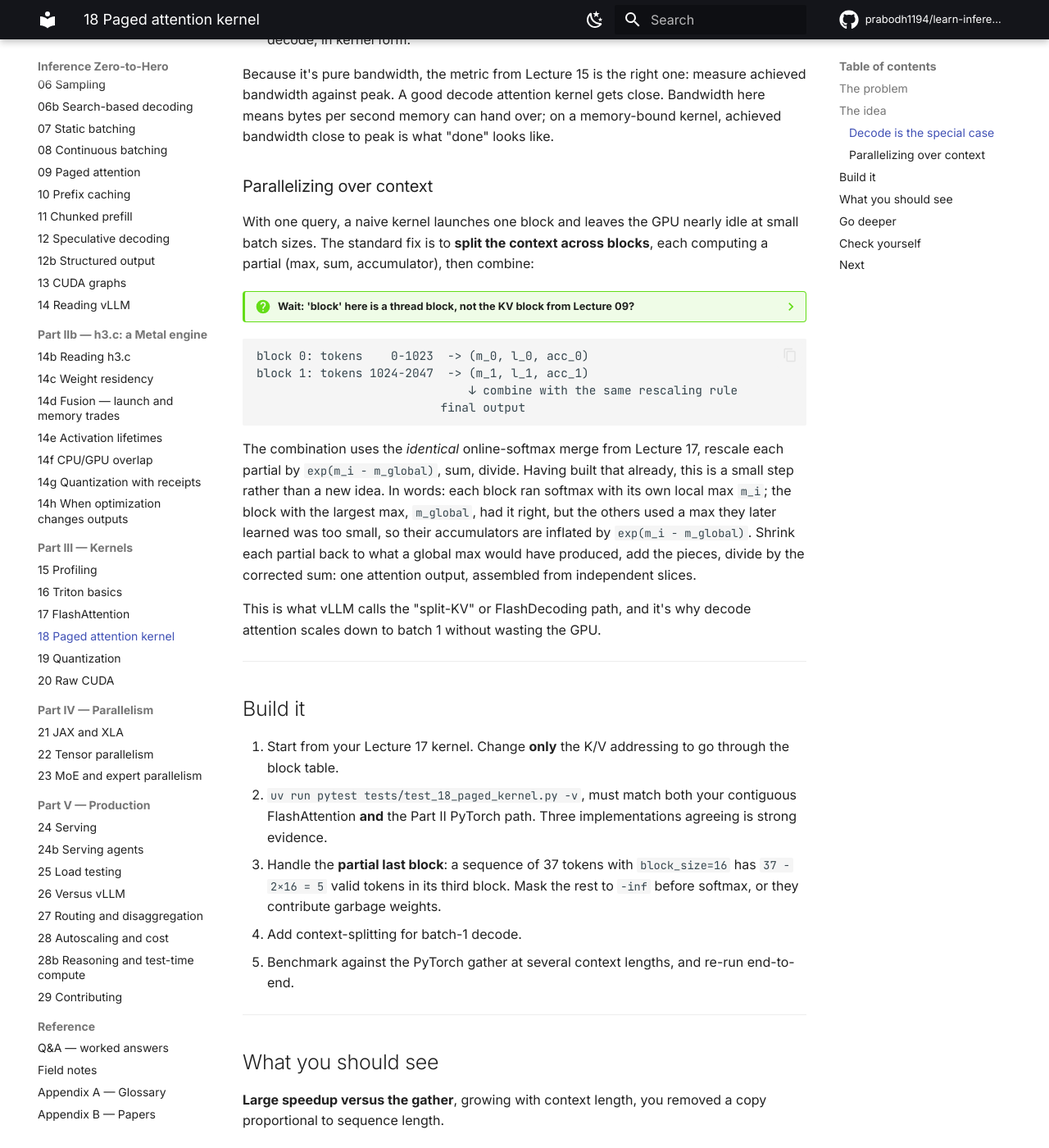
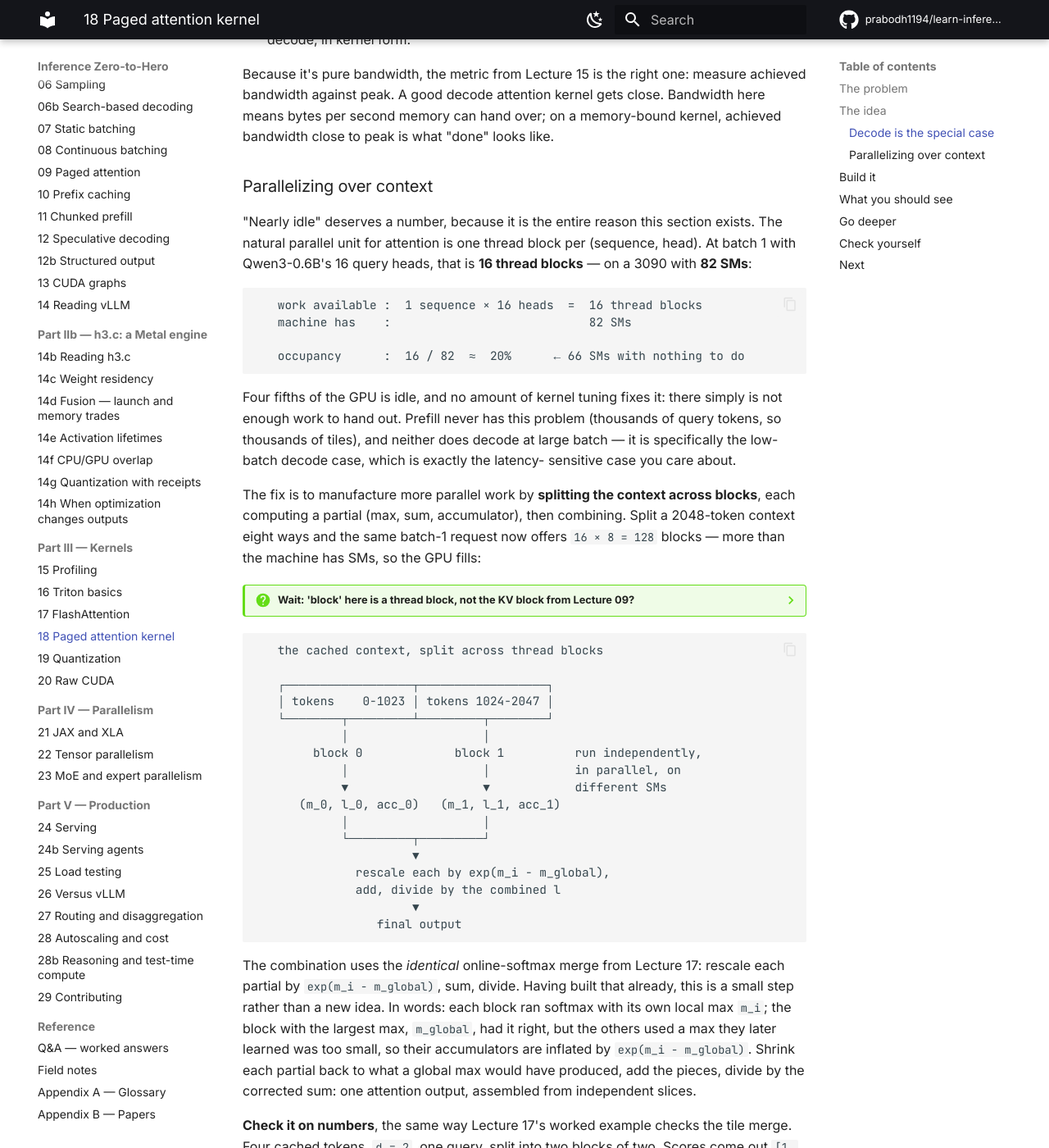
Before and after one commit to prabodh1194/learn-inference, an MkDocs documentation site: the page built from book/18-paged-attention-kernel.md, in a window 1280 px wide and 1400 px high, scrolled down 4573 px. Shown: the whole window at 82% size. Built offline with MkDocs 1.6.1 and Material for MkDocs 9.7.7, drawn with Linux system fonts in a browser that asks for light colours; comment, search, counter and statistics services are not loaded; some of the changed text lies outside the part shown.

Commit message:
book: L18 -- work the split-KV merge on numbers, quantify the idle GPU, draw the split
L17's standard moved a long way; L18 needed less than a rewrite but had three
concrete gaps against it.

1. The split-KV merge was described in prose only -- and it is the SAME merge
   L17 now works by hand, so the loop was left open. Adds a worked check: 4
   cached tokens, d=2, one query, split into two blocks. Block 0 holds the
   global max so its rescale is exp(0)=1 and it is untouched; block 1 is shrunk
   by exp(2-3)=0.3679; the merged result reproduces the one-shot output exactly.
   Draws the point out: no block needs to know anything about the others while
   it runs, and the merge needs only (m, l, acc) per block -- not the scores --
   which is what makes the split embarrassingly parallel.

2. "leaves the GPU nearly idle" was asserted with no number, despite being the
   whole motivation. Quantified: batch 1 x 16 query heads = 16 thread blocks
   against the 3090's 82 SMs, ~20% occupancy, 66 SMs idle. Notes this is
   specifically the low-batch decode case (prefill has thousands of tiles), and
   that splitting a 2048-token context 8 ways gives 128 blocks, which
   oversubscribes the machine.

3. The split-KV sketch showed the split but not the combine. Replaced with a
   diagram carrying the flow through: context split -> independent partials on
   different SMs -> rescale by exp(m_i - m_global) -> final output.

Numbers verified: merge reproduces one-shot to 4dp; 16/82 = 19.5%; 128/82 =
1.56x.

Co-Authored-By: Claude Opus 5 <noreply@anthropic.com>

````diff
--- a/book/18-paged-attention-kernel.md
+++ b/book/18-paged-attention-kernel.md
@@ -223,9 +223,28 @@ like.
 
 ### Parallelizing over context
 
-With one query, a naive kernel launches one block and leaves the GPU nearly idle
-at small batch sizes. The standard fix is to **split the context across blocks**,
-each computing a partial (max, sum, accumulator), then combine:
+"Nearly idle" deserves a number, because it is the entire reason this section
+exists. The natural parallel unit for attention is one thread block per
+(sequence, head). At batch 1 with Qwen3-0.6B's 16 query heads, that is
+**16 thread blocks** — on a 3090 with **82 SMs**:
+
+```
+   work available :  1 sequence × 16 heads  =  16 thread blocks
+   machine has    :                            82 SMs
+
+   occupancy      :  16 / 82  ≈  20%      ← 66 SMs with nothing to do
+```
+
+Four fifths of the GPU is idle, and no amount of kernel tuning fixes it: there
+simply is not enough work to hand out. Prefill never has this problem (thousands
+of query tokens, so thousands of tiles), and neither does decode at large batch
+— it is specifically the low-batch decode case, which is exactly the latency-
+sensitive case you care about.
+
+The fix is to manufacture more parallel work by **splitting the context across
+blocks**, each computing a partial (max, sum, accumulator), then combining. Split
+a 2048-token context eight ways and the same batch-1 request now offers
+`16 × 8 = 128` blocks — more than the machine has SMs, so the GPU fills:
 
 ??? question "Wait: 'block' here is a thread block, not the KV block from Lecture 09?"
     Both words are in play, and they mean different things. The **KV block** is
@@ -238,13 +257,26 @@ each computing a partial (max, sum, accumulator), then combine:
     [Full answer](qa.md#wait-block-here-is-a-thread-block-not-the-kv-block-from-lecture-09)
 
 ```
-block 0: tokens    0-1023  -> (m_0, l_0, acc_0)
-block 1: tokens 1024-2047  -> (m_1, l_1, acc_1)
-                              ↓ combine with the same rescaling rule
-                          final output
+   the cached context, split across thread blocks
+
+   ┌──────────────────┬──────────────────┐
+   │ tokens    0-1023 │ tokens 1024-2047 │
+   └────────┬─────────┴─────────┬────────┘
+            │                   │
+        block 0             block 1          run independently,
+            │                   │            in parallel, on
+            ▼                   ▼            different SMs
+      (m_0, l_0, acc_0)   (m_1, l_1, acc_1)
+            │                   │
+            └─────────┬─────────┘
+                      ▼
+              rescale each by exp(m_i − m_global),
+              add, divide by the combined l
+                      ▼
+                 final output
 ```
 
-The combination uses the *identical* online-softmax merge from Lecture 17,
+The combination uses the *identical* online-softmax merge from Lecture 17:
 rescale each partial by `exp(m_i - m_global)`, sum, divide. Having built that
 already, this is a small step rather than a new idea. In words: each block ran
 softmax with its own local max `m_i`; the block with the largest max, `m_global`,
@@ -252,6 +284,35 @@ had it right, but the others used a max they later learned was too small, so
 their accumulators are inflated by `exp(m_i - m_global)`. Shrink each partial
 back to what a global max would have produced, add the pieces, divide by the
 corrected sum: one attention output, assembled from independent slices.
+
+**Check it on numbers**, the same way Lecture 17's worked example checks the
+tile merge. Four cached tokens, `d = 2`, one query, split into two blocks of
+two. Scores come out `[1, 3, 2, 0]`:
+
+```
+one-shot (what a single block would compute):
+   m = 3      l = 1.5530      out = [0.3881, 0.9449]
+
+split across two blocks, each with its own local max:
+   block 0   scores [1, 3]   m_0 = 3   l_0 = 1.1353   acc_0 = [0.1353, 1.0000]
+   block 1   scores [2, 0]   m_1 = 2   l_1 = 1.1353   acc_1 = [1.2707, 1.2707]
+
+merge:  m_global = max(3, 2) = 3
+
+   block 0 rescale:  exp(3 − 3) = 1.0000    ← it had the right max, untouched
+   block 1 rescale:  exp(2 − 3) = 0.3679    ← its max was too small, shrink it
+
+   l   = 1.0000·1.1353 + 0.3679·1.1353            = 1.5530     ✓
+   acc = 1.0000·[0.1353,1] + 0.3679·[1.2707,1.2707] = [0.6028, 1.4675]
+
+   out = acc / l = [0.3881, 0.9449]                            ✓ identical
+```
+
+Note the shape of it: **the block that happened to hold the largest score is
+left alone, and every other block is shrunk.** No block needs to know anything
+about the others while it runs — only its own `(m, l, acc)` — and the merge
+needs only those three numbers per block, not the scores that produced them.
+That is what makes the split embarrassingly parallel.
 
 This is what vLLM calls the "split-KV" or FlashDecoding path, and it's why decode
 attention scales down to batch 1 without wasting the GPU.
````
